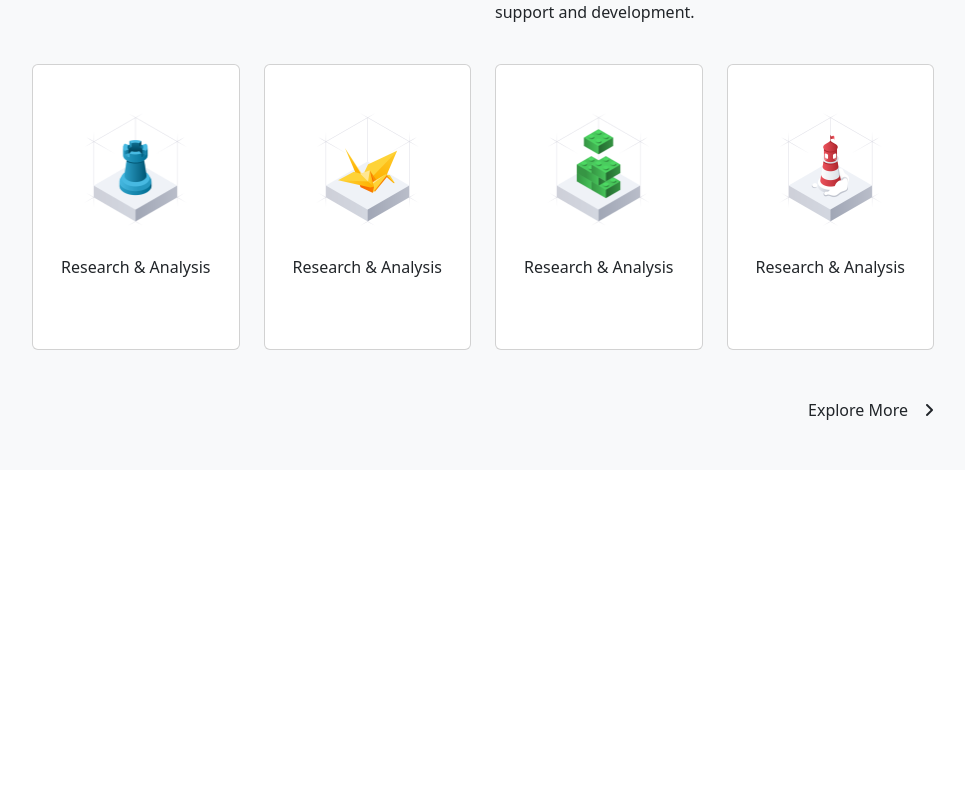
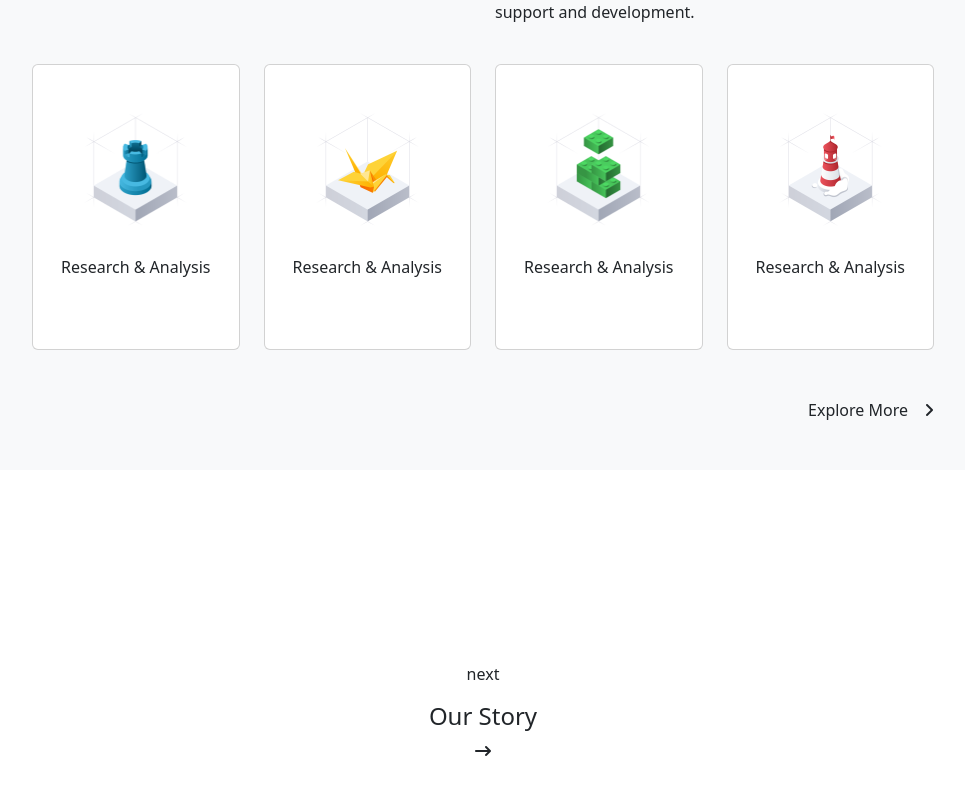
Before and after one commit to Khinmon/repohub, a React (Create React App) app: page / in a window 1280 px wide. Shown: the part 2038-2833 px from the top of the page, without its empty margins (157-1122 px from the left). Before the commit the page ends 2508 px from the top, so only its background shows below. Built offline with nearby package versions, Linux system fonts and the light colour scheme.

Commit message:
add story section.

```diff
--- a/src/views/pages/Home.js
+++ b/src/views/pages/Home.js
@@ -148,6 +148,27 @@ const Home = (props) => {
           </div>
         </div>
       </div>
+
+      {/* Story */}
+      <div className="">
+        <div className="container">
+          <div className="row justify-content-center">
+            <div className="col-lg-10">
+              <section className="container">
+                <div className="col">
+                  <div className="my-5 py-5">
+                    <div className="text-center py-5 my-5">
+                      <p>next</p>
+                      <h4>Our Story</h4>
+                      <i className="fa-solid fa-arrow-right-long"></i>
+                    </div>
+                  </div>
+                </div>
+              </section>
+            </div>
+          </div>
+        </div>
+      </div>
     </div>
   );
 };
```
